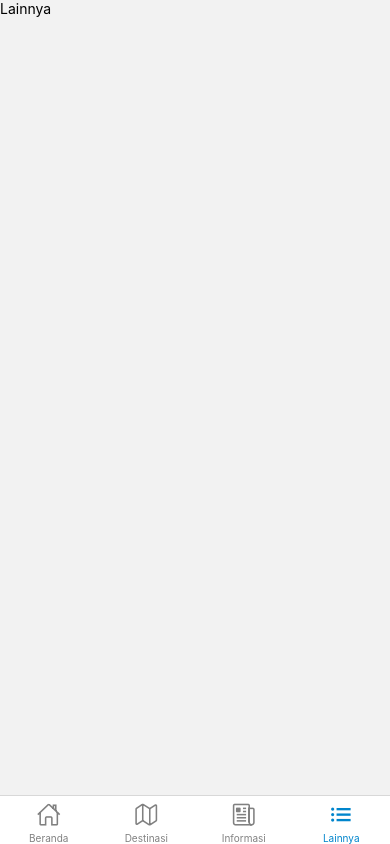
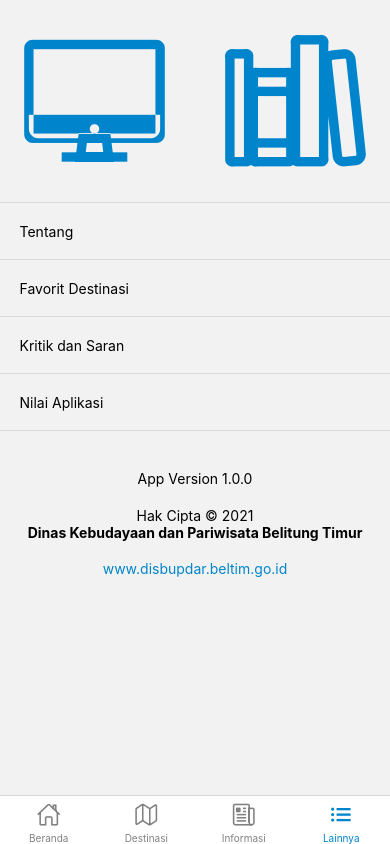
Before and after one commit to hamzahnr7/TugasLayouting, a React Native app: screen /Lainnya in a window 390 px wide. Built offline with nearby package versions, Linux system fonts and the light colour scheme.

Commit message:
Update Screen Destinasi, Informasi, dan Lainnya

```diff
--- a/src/screen/Destinasi.js
+++ b/src/screen/Destinasi.js
@@ -1,10 +1,56 @@
-import { View, Text } from 'react-native'
+import { View, Text, SafeAreaView, ScrollView, StyleSheet, TouchableOpacity } from 'react-native'
+import Ionicons from "react-native-vector-icons/Ionicons";
 import React from 'react'
 
 export default function Destinasi() {
   return (
-    <View>
-      <Text>Destinasi</Text>
-    </View>
+    <SafeAreaView>
+      <ScrollView>
+        <View style={{flex: 1}}>
+          <View style={styles.topContainer}>
+            <View>
+              <Text style={{fontSize: 20}}>Destinasi</Text>
+            </View>
+            <View style={{flexDirection: 'row'}}>
+              <Ionicons name='search-outline' size={30} color='#4B5563' style={{marginRight: 15}}/>
+              <Ionicons name='map-outline' size={30} color='#4B5563'/>
+            </View>
+          </View>
+        </View>
+        <View style={{flex: 1}}>
+          <SafeAreaView>
+            <ScrollView>
+              <View style={{flexDirection: 'row', borderColor: 'gray', borderWidth: 1, paddingHorizontal: '5%', paddingVertical: '3%'}}>
+                <TouchableOpacity style={{marginRight: '5%'}}>
+                  <Text style={{color: 'black'}}>Semua</Text>
+                </TouchableOpacity>
+                <TouchableOpacity style={{marginRight: '5%'}}>
+                  <Text>Wisata Alam</Text>
+                </TouchableOpacity>
+                <TouchableOpacity style={{marginRight: '5%'}}>
+                  <Text>Wisata Air</Text>
+                </TouchableOpacity>
+                <TouchableOpacity style={{marginRight: '5%'}}>
+                  <Text>Wisata Kuliner</Text>
+                </TouchableOpacity>
+                <TouchableOpacity style={{marginRight: '5%'}}>
+                  <Text>Wisata Sejarah</Text>
+                </TouchableOpacity>
+              </View>
+            </ScrollView>
+          </SafeAreaView>
+        </View>
+      </ScrollView>
+    </SafeAreaView>
   )
 }
+
+const styles = StyleSheet.create({
+  topContainer: {
+    flexDirection: 'row',
+    justifyContent: 'space-between',
+    padding: '5%',
+    borderBottomWidth: 2,
+    borderBottomColor: '#E0E0E0'
+  },
+})
--- a/src/screen/Informasi.js
+++ b/src/screen/Informasi.js
@@ -1,10 +1,17 @@
-import { View, Text } from 'react-native'
+import { View, Text, SafeAreaView, ScrollView } from 'react-native'
 import React from 'react'
 
 export default function Informasi() {
   return (
-    <View>
-      <Text>Informasi</Text>
-    </View>
+    <SafeAreaView>
+      <ScrollView>
+        <View style={{flex: 1}}>
+          <View style={{padding: '5%', borderBottomColor: '#E0E0E0', borderBottomWidth: 2}}>
+            <Text style={{fontSize: 20}}>Informasi dan Berita</Text>
+          </View>
+        </View>
+        <View></View>
+      </ScrollView>
+    </SafeAreaView>
   )
 }
--- a/src/screen/Lainnya.js
+++ b/src/screen/Lainnya.js
@@ -1,10 +1,50 @@
-import { View, Text } from 'react-native'
+import { View, Text, SafeAreaView, ScrollView, StyleSheet, TouchableOpacity } from 'react-native'
+import Ionicons from "react-native-vector-icons/Ionicons";
 import React from 'react'
 
 export default function Lainnya() {
   return (
-    <View>
-      <Text>Lainnya</Text>
-    </View>
+    <SafeAreaView>
+      <ScrollView>
+        <View style={{flex: 1}}>
+          <View style={{flex: 1, flexDirection: 'row', justifyContent: 'space-between', padding: '5%', borderBottomWidth: 1, borderBottomColor: '#DADADA'}}>
+            <View>
+              <Ionicons name='desktop-outline' size={150} color='#0085CC'/>
+            </View>
+            <View>
+              <Ionicons name='library-outline' size={150} color='#0085CC' />
+            </View>
+          </View>
+          <TouchableOpacity style={styles.textContainer}>
+            <Text>Tentang</Text>
+          </TouchableOpacity>
+          <TouchableOpacity style={styles.textContainer}>
+            <Text>Favorit Destinasi</Text>
+          </TouchableOpacity>
+          <TouchableOpacity style={styles.textContainer}>
+            <Text>Kritik dan Saran</Text>
+          </TouchableOpacity>
+          <TouchableOpacity style={styles.textContainer}>
+            <Text>Nilai Aplikasi</Text>
+          </TouchableOpacity>
+        </View>
+        <View style={{alignItems: 'center', marginVertical: '5%'}}>
+          <View style={{marginVertical: '5%'}}>
+            <Text>App Version 1.0.0</Text>
+          </View>
+          <View style={{alignItems: 'center'}}>
+            <Text>Hak Cipta © 2021</Text>
+            <Text style={{fontWeight: 'bold'}}>Dinas Kebudayaan dan Pariwisata Belitung Timur</Text>
+          </View>
+          <TouchableOpacity style={{marginVertical: '5%'}}>
+            <Text style={{color: '#0085CC'}}>www.disbupdar.beltim.go.id</Text>
+          </TouchableOpacity>
+        </View>
+      </ScrollView>
+    </SafeAreaView>
   )
 }
+
+const styles = StyleSheet.create({
+  textContainer: {padding: '5%', borderBottomWidth: 1, borderBottomColor: '#DADADA'},
+})
```
